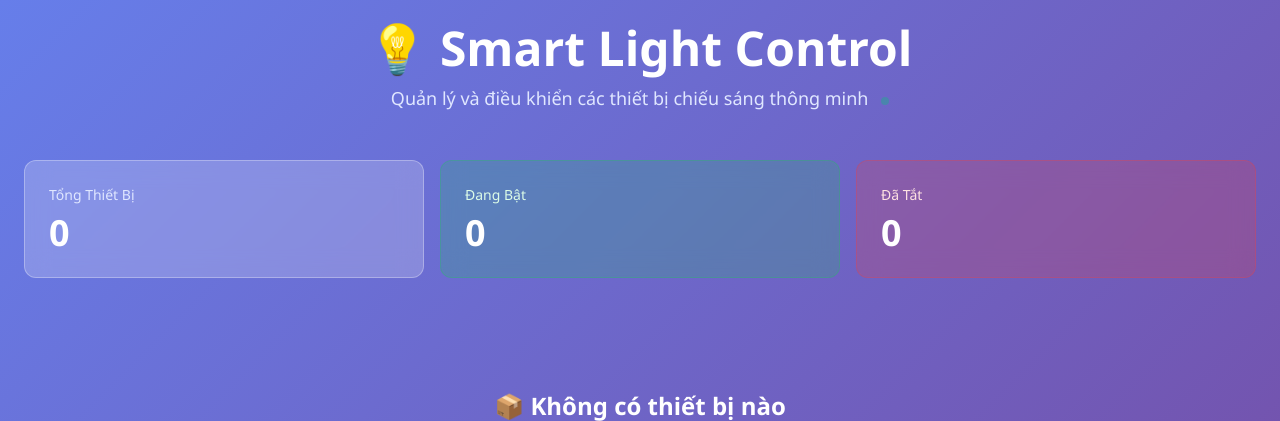
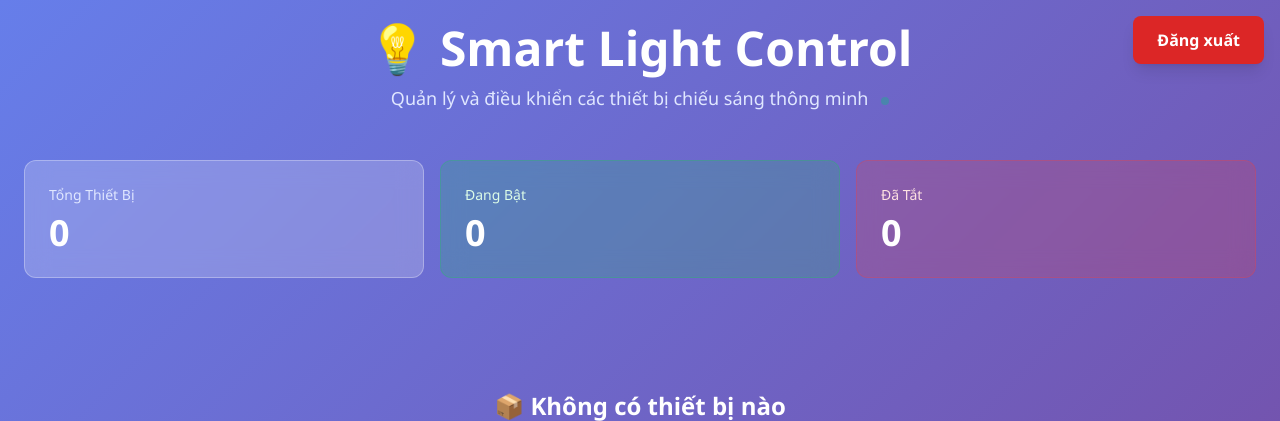
Before and after one commit to quangnguyenviet/smart_light, a Flask app: page / in a window 1280 px wide. Shown: the top 421 px of the page. Run offline with Flask 3, Linux system fonts and the light colour scheme; the visitor is signed in with stand-in values (Sample User, id 1); data that the repository does not hold is empty; some libraries are stand-ins or nearby versions.

Commit message:
kết hợp với kiên

```diff
--- a/Source code/backend/app.py
+++ b/Source code/backend/app.py
@@ -156,6 +156,7 @@ def home():
     return render_template("dashboard.html")
 
 @app.route("/control/<device_id>")
+@require_login
 def control(device_id):
     return render_template("index.html", device_id=device_id)
 
@@ -169,22 +170,24 @@ def device_command():
     data = request.json
     response, status = process_device_command(mqtt_client, data)
     return jsonify(response), status
+
 # Thêm đoạn này vào cuối app.py (trước if __name__ == "__main__") để test emit websocket
 @app.route("/test-emit")
 def test_emit():
     """Gọi http://localhost:5000/test-emit để bắn 1 event websocket"""
     fake_data = {
-        "device_id": "light1",
-        "device_name": "light1",
+        "device_id": "light2",
+        "device_name": "light2",
         "state": "on",
         "mode": "manual",
-        "brightness": 50
+        "brightness": 70
     }
 
     socketio.emit("device_state_update", fake_data)
     print("TEST EMIT: Đã bắn device_state_update", fake_data)
 
     return "Đã emit thành công! Check console + giao diện index.html"
+
 if __name__ == "__main__":
     # Test DB connection
     print("\n" + "="*50)
--- a/Source code/backend/templates/dashboard.html
+++ b/Source code/backend/templates/dashboard.html
@@ -1,5 +1,6 @@
 <!DOCTYPE html>
 <html lang="vi">
+
 <head>
   <meta charset="UTF-8" />
   <meta name="viewport" content="width=device-width, initial-scale=1.0" />
@@ -11,6 +12,7 @@
       font-family: "Segoe UI", Tahoma, Geneva, Verdana, sans-serif;
       background: linear-gradient(135deg, #667eea 0%, #764ba2 100%);
       min-height: 100vh;
+
     }
 
     .device-card {
@@ -69,9 +71,12 @@
     }
 
     @keyframes pulse {
-        0%, 100% {
+
+      0%,
+      100% {
         opacity: 1;
       }
+
       50% {
         opacity: 0.8;
       }
@@ -102,8 +107,15 @@
     }
 
     @keyframes blink {
-        0%, 100% { opacity: 1; }
-        50% { opacity: 0.3; }
+
+      0%,
+      100% {
+        opacity: 1;
+      }
+
+      50% {
+        opacity: 0.3;
+      }
     }
   </style>
 </head>
@@ -119,8 +131,23 @@
         <span class="refresh-indicator"></span>
       </p>
     </div>
+    <div class="fixed top-4 right-4 z-50">
+      <button onclick="logout()"
+        class="bg-red-600 hover:bg-red-700 text-white px-6 py-3 rounded-lg font-semibold shadow-lg transition">
+        Đăng xuất
+      </button>
+    </div>
 
+    <script>
+      function logout() {
+        fetch("/logout", { method: "POST" })
+          .then(() => {
+            window.location.href = "/login";
+          });
+      }
+    </script>
     <!-- Stats Section -->
+
     <div class="grid grid-cols-1 md:grid-cols-3 gap-4 mb-8">
       <div class="bg-white/20 backdrop-blur-md rounded-xl p-6 text-white border border-white/30">
         <p class="text-indigo-100 text-sm mb-2">Tổng Thiết Bị</p>
@@ -261,4 +288,5 @@
     setInterval(loadDevices, 2000);
   </script>
 </body>
+
 </html>
```
Lines whose indentation alone changed are shown as unchanged.
